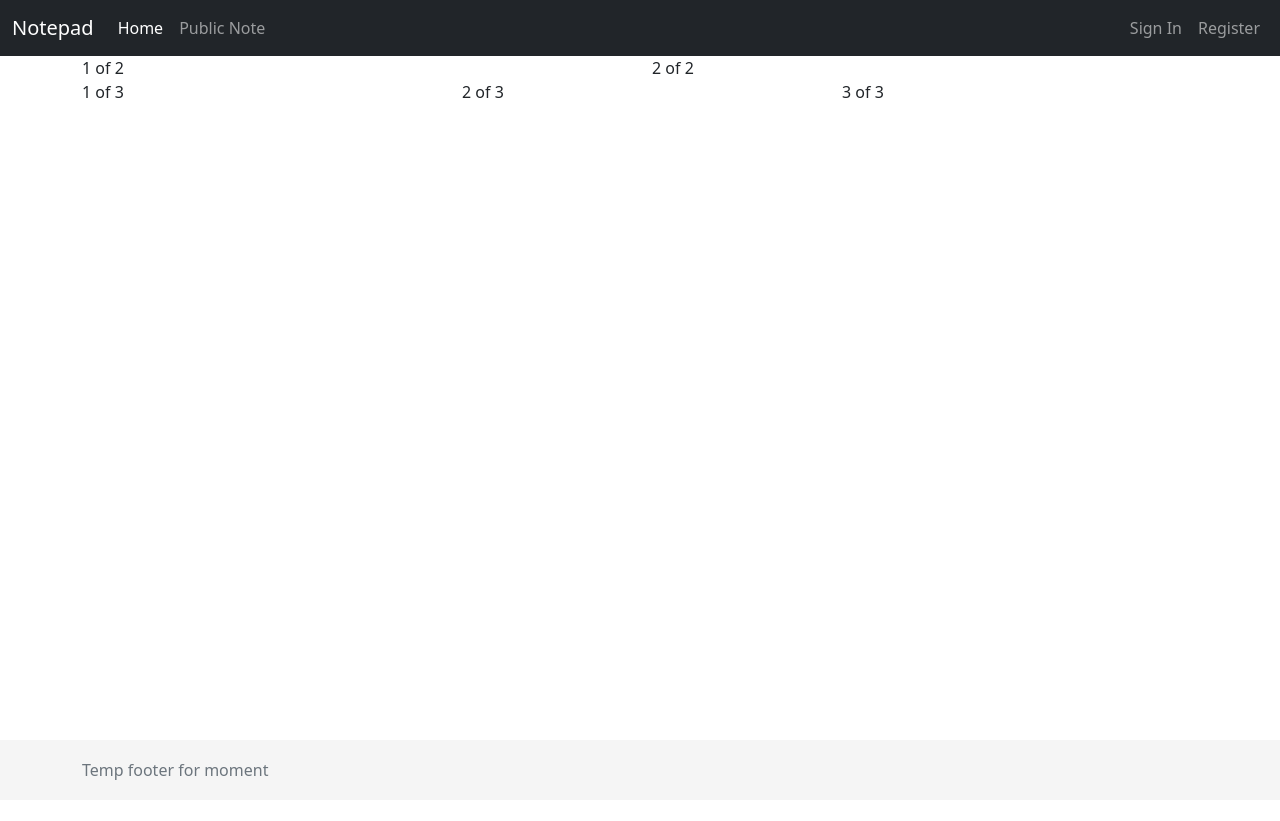
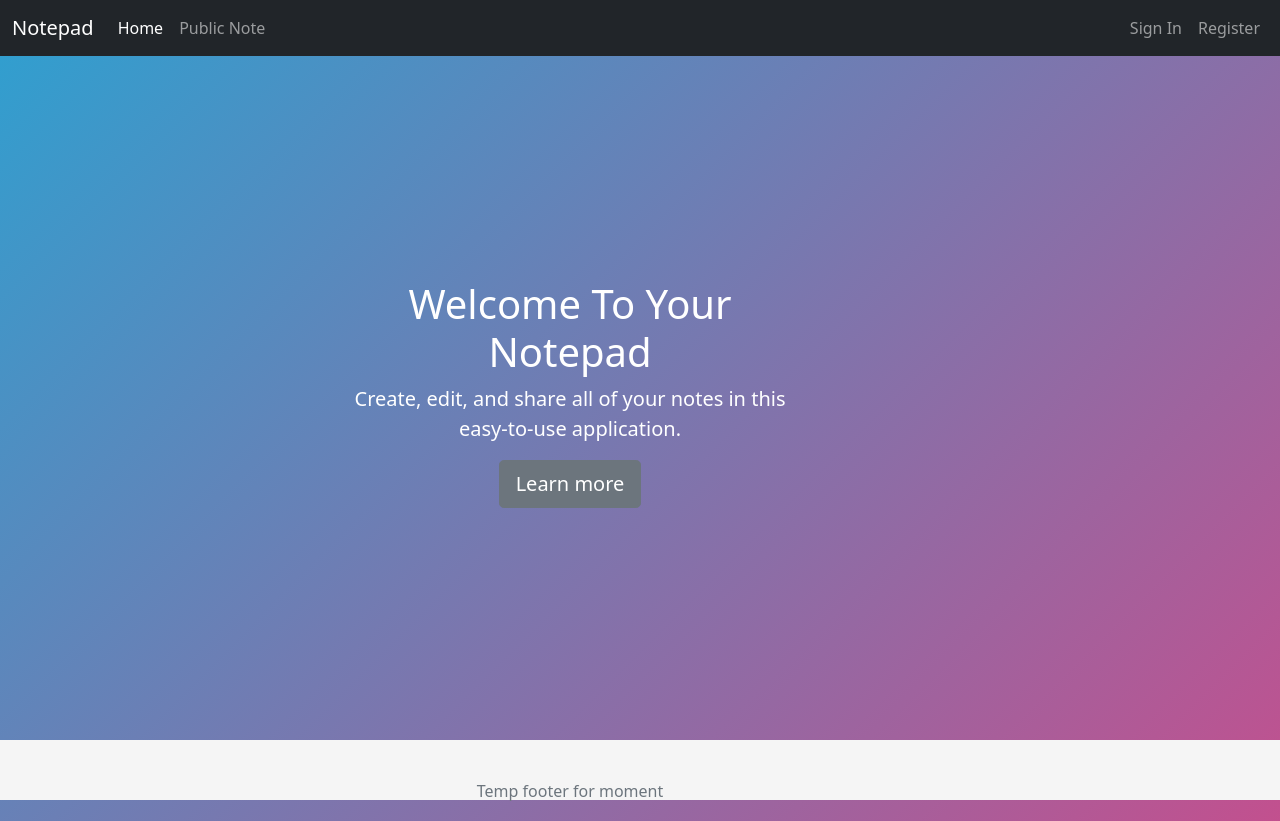
Before and after one commit to asna-1st/MMU-FYP, a PHP site: page /fyp/ in a window 1280 px wide. Before the commit the page ends 780 px from the top, so only its background shows below. Run offline with PHP 8.4, Linux system fonts and the light colour scheme.

Commit message:
homepage shizz
(re)added gradient on homepage, added cover on homepage

```diff
--- a/design.css
+++ b/design.css
@@ -2,10 +2,25 @@ html {
     position: relative;
     min-height: 100%;
 }
+
 body {
-    margin-bottom: 60px;
+	margin: 0;
+	width: 100%;
+	height: 100vh;
+	color: #fff;
+	background: linear-gradient(-45deg, #ee7752, #e73c7e, #23a6d5, #23d5ab);
+	background-size: 400% 400%;
+	-webkit-animation: gradientBG 10s ease infinite;
+			animation: gradientBG 10s ease infinite;
     overflow: scroll-y;
     overflow-x: hidden;
+}
+
+.container {
+	width: 100%;
+	position: absolute;
+	top: 35%;
+	text-align: center;
 }
 
 .footer {
@@ -47,3 +62,26 @@ body {
 .gridbutton {
     margin: 2px;
 }
+
+@-webkit-keyframes gradientBG {
+	0% {
+		background-position: 0% 50%;
+	}
+	50% {
+		background-position: 100% 50%;
+	}
+	100% {
+		background-position: 0% 50%;
+	}
+}
+@keyframes gradientBG {
+	0% {
+		background-position: 0% 50%;
+	}
+	50% {
+		background-position: 100% 50%;
+	}
+	100% {
+		background-position: 0% 50%;
+	}
+}
--- a/index.php
+++ b/index.php
@@ -7,7 +7,8 @@
         <link href="./design.css" rel="stylesheet">
     </head>
 
-    <body>
+	<!--	HEADER/NAVBAR				-->
+    <body class="text-center">
         <nav class="navbar navbar-expand-lg navbar-dark bg-dark">
             <div class="container-fluid">
                 <a class="navbar-brand" href="#">Notepad</a>
@@ -24,12 +25,12 @@
                         </li>
                     </ul>
                     <ul class="navbar-nav ms-auto mb-lg-0">
-                    <li class="nav-item">
+						<li class="nav-item">
                             <a class="nav-link" href="signin.php">Sign In</a>
-                        </li>
-                        <li class="nav-item">
+						</li>
+						<li class="nav-item">
                             <a class="nav-link" href="register.php">Register</a>
-                        </li>
+						</li>
                     </ul>
                 </div>
             </div>
@@ -37,36 +38,18 @@
 
 		<!--	MAIN CENTRE PAGE	-->
 		<div class="container">
-			<div class="row">
-				<div class="col">
-					1 of 2
-				</div>
-				<div class="col">
-					2 of 2
-				</div>
-			</div>
-			<div class="row">
-				<div class="col">
-					1 of 3
-				</div>
-				<div class="col">
-					2 of 3
-				</div>
-				<div class="col">
-					3 of 3
+			<div class="row justify-content-md-center">
+				<div class="col col-lg-5">
+					<main role="main" class="inner cover">
+						<h1 class="cover-heading">Welcome To Your Notepad</h1>
+						<p class="lead">Create, edit, and share all of your notes in this easy-to-use application. </p>
+						<p class="lead">
+							<a href="#" class="btn btn-lg btn-secondary">Learn more</a>
+						</p>
+					</main>
 				</div>
 			</div>
 		</div>
-
-		<!--
-        <div class="container">
-            <div class="row">
-                <div class="col-md-auto">
-                    <p>Temp for a moment</p>
-                </div>
-            </div>
-        </div>
-		-->
 
 		<!--	FOOTER				-->
         <footer class="footer">
```
